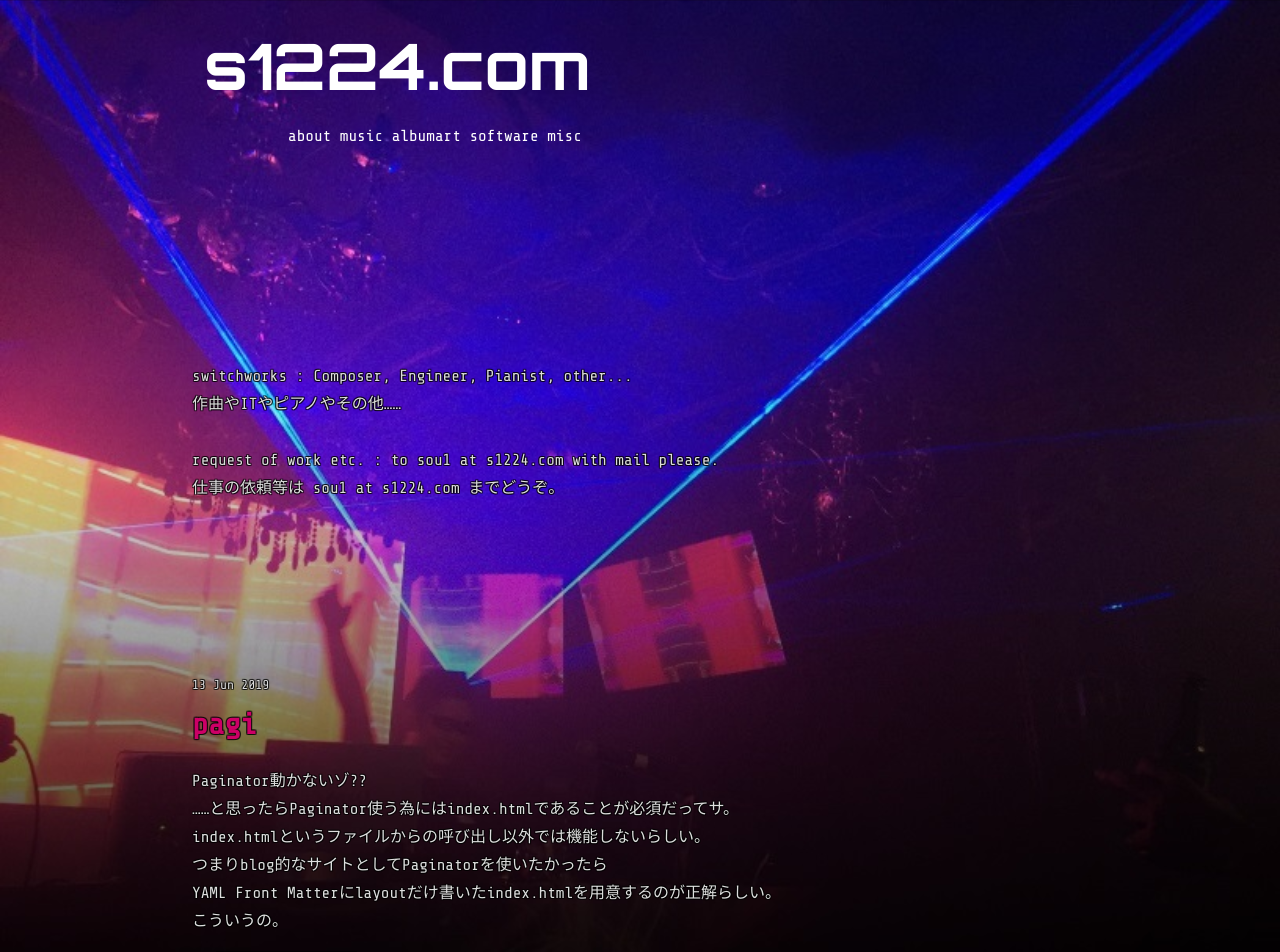
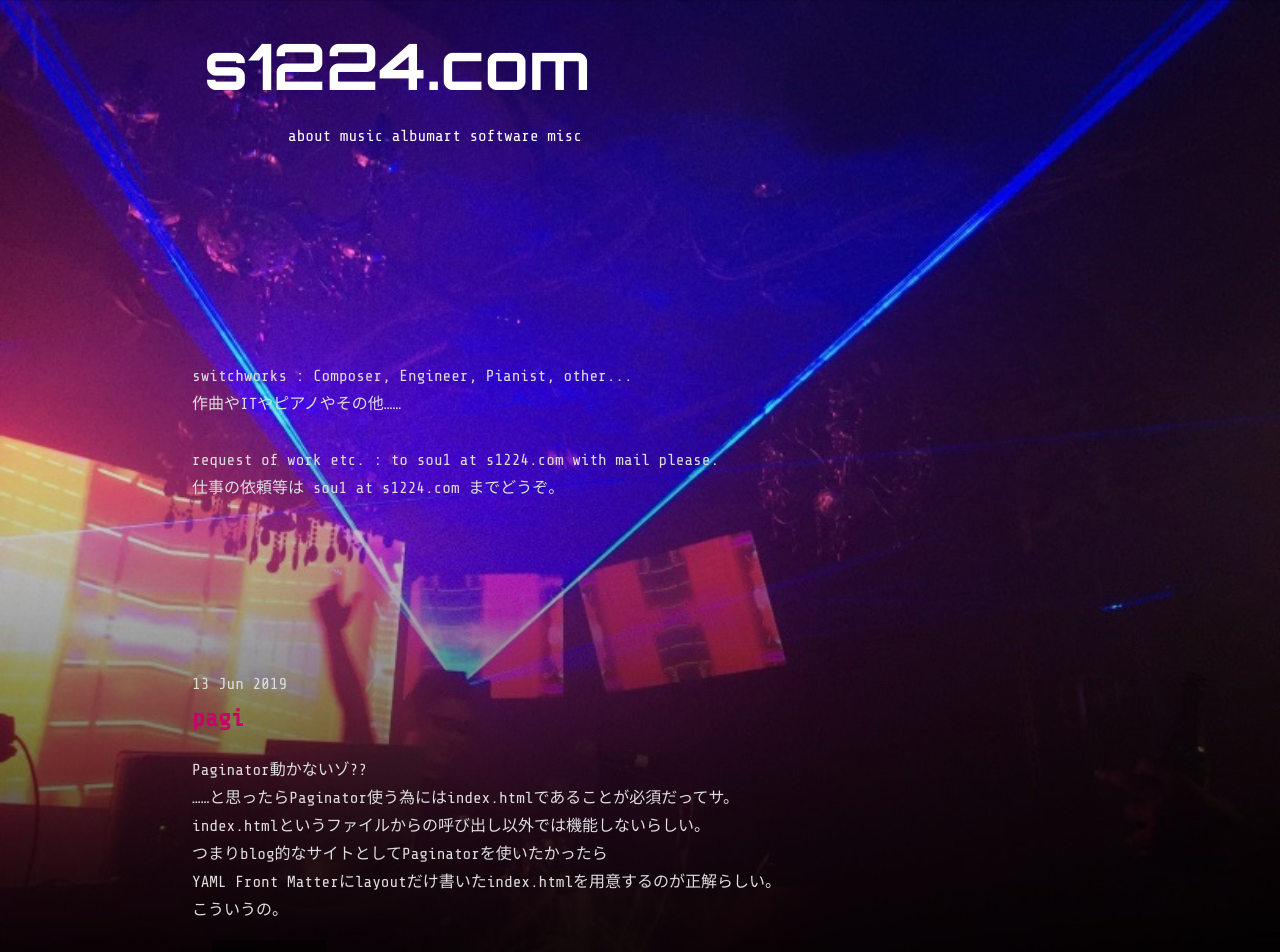
Before and after one commit to switchworks/switchworks.github.io, a Jekyll site: the page built from index.html, in a window 1280 px wide. Shown: the top 952 px of the page. Built offline with Jekyll 4.4.1, drawn with Linux system fonts in a browser that asks for light colours; the list of posts is cut into pages by our own code.

Commit message:
Update default.html

```diff
--- a/_layouts/default.html
+++ b/_layouts/default.html
@@ -17,14 +17,12 @@
 		-moz-text-size-adjust:100%;
 		-webkit-text-size-adjust:100%;
 		-ms-text-size-adjust:100%;
-		font-size: 62.5%;
 	}
 	body {
 		margin: 0;
 		overflow-y:scroll;
 		height : 100%;
 		font-family : 'Share Tech Mono', "游ゴシック体", YuGothic, "YuGothic M", "ヒラギノ角ゴ Pro W3", sans-serif;
-		font-size : 1.6rem;
 		line-height: 1.75;
 		color : #dddddd;
 		background: url("/images/0023bg.jpg");
@@ -64,16 +62,16 @@
 		background-color: #ffffff20;
 	}
 	time {
-		font-size: 13px;
+		font-size: 0.9rm;
 	}
 	article{
 		overflow:hidden;
-		text-shadow: 1px 1px 0 #00000080, -1px -1px 0 #00000080, -1px 1px 0 #00000080, 1px -1px 0 #00000080, 0px 1px 0 #00000080, 0-1px 0 #00000080, -1px 0 0 #00000080, 1px 0 0 #00000080;
+		text-shadow: 0.1rm 0.1rm 0 #00000080, -0.1rm -0.1rm 0 #00000080, -0.1rm 0.1rm 0 #00000080, 0.1rm -0.1rm 0 #00000080, 0 0.1rm 0 #00000080, 0 -0.1rm 0 #00000080, -0.1rm 0 0 #00000080, 0.1rm 0 0 #00000080;
 	}
 	article h1 {
 		color : #cc0066;
 		margin : 0;
-		font-size: 30px;
+		font-size: 2rm;
 	}
 	article h1 a {
 		color : #cc0066;
```
